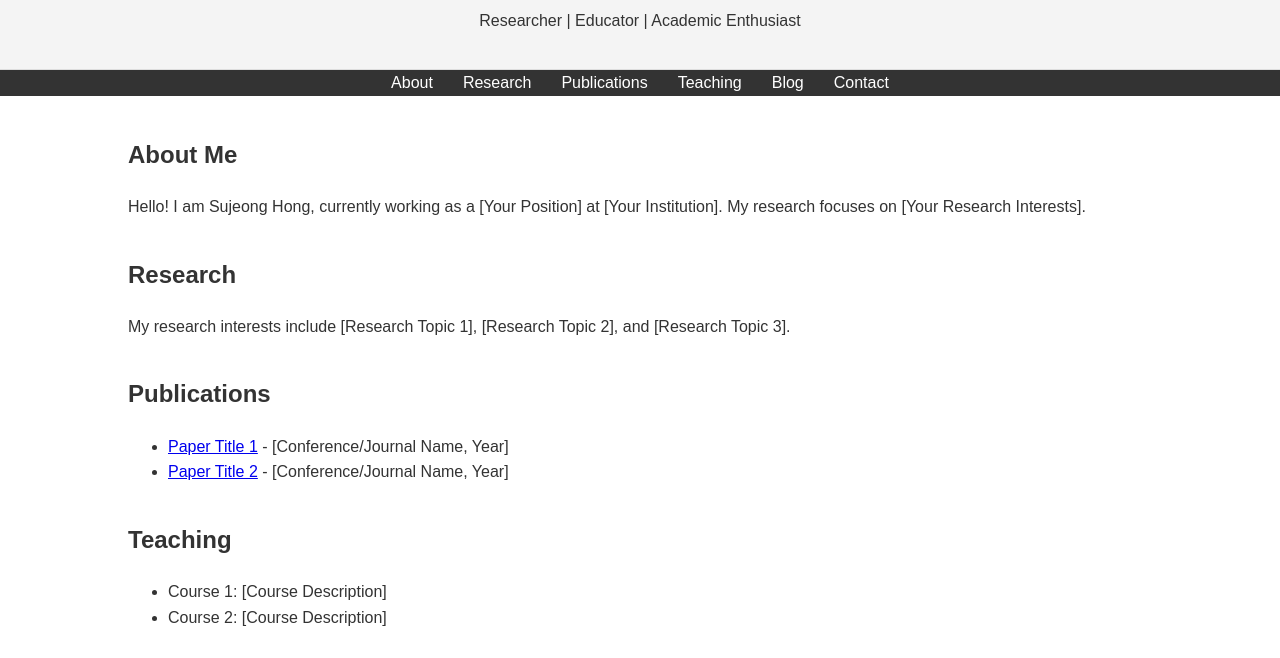
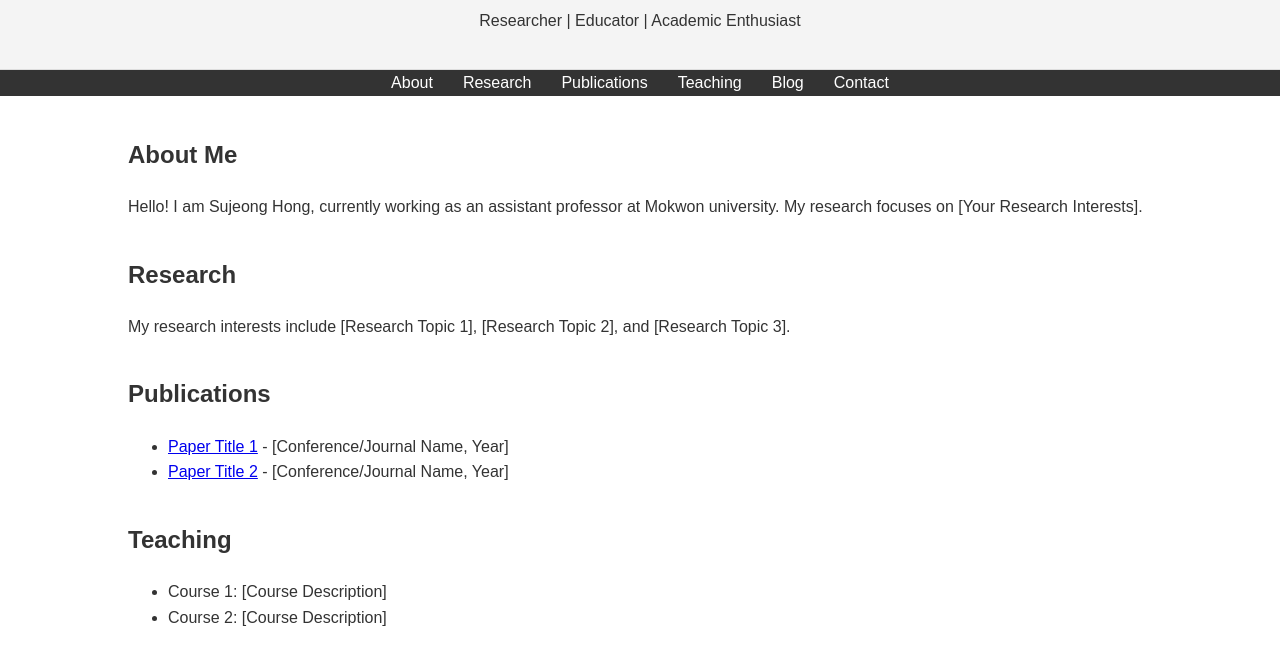
Before and after one commit to sujeong-h/sujeong-h.github.io, a plain HTML site: page index.html in a window 1280 px wide. Shown: the part 142-800 px from the top of the page. Drawn offline with Linux system fonts and the light colour scheme.

Commit message:
Update index.html

```diff
--- a/index.html
+++ b/index.html
@@ -31,7 +31,7 @@
     <main>
         <section id="about" class="container">
             <h2>About Me</h2>
-            <p>Hello! I am Sujeong Hong, currently working as a [Your Position] at [Your Institution]. My research focuses on [Your Research Interests].</p>
+            <p>Hello! I am Sujeong Hong, currently working as an assistant professor at Mokwon university. My research focuses on [Your Research Interests].</p>
         </section>
 
         <section id="research" class="container">
```
